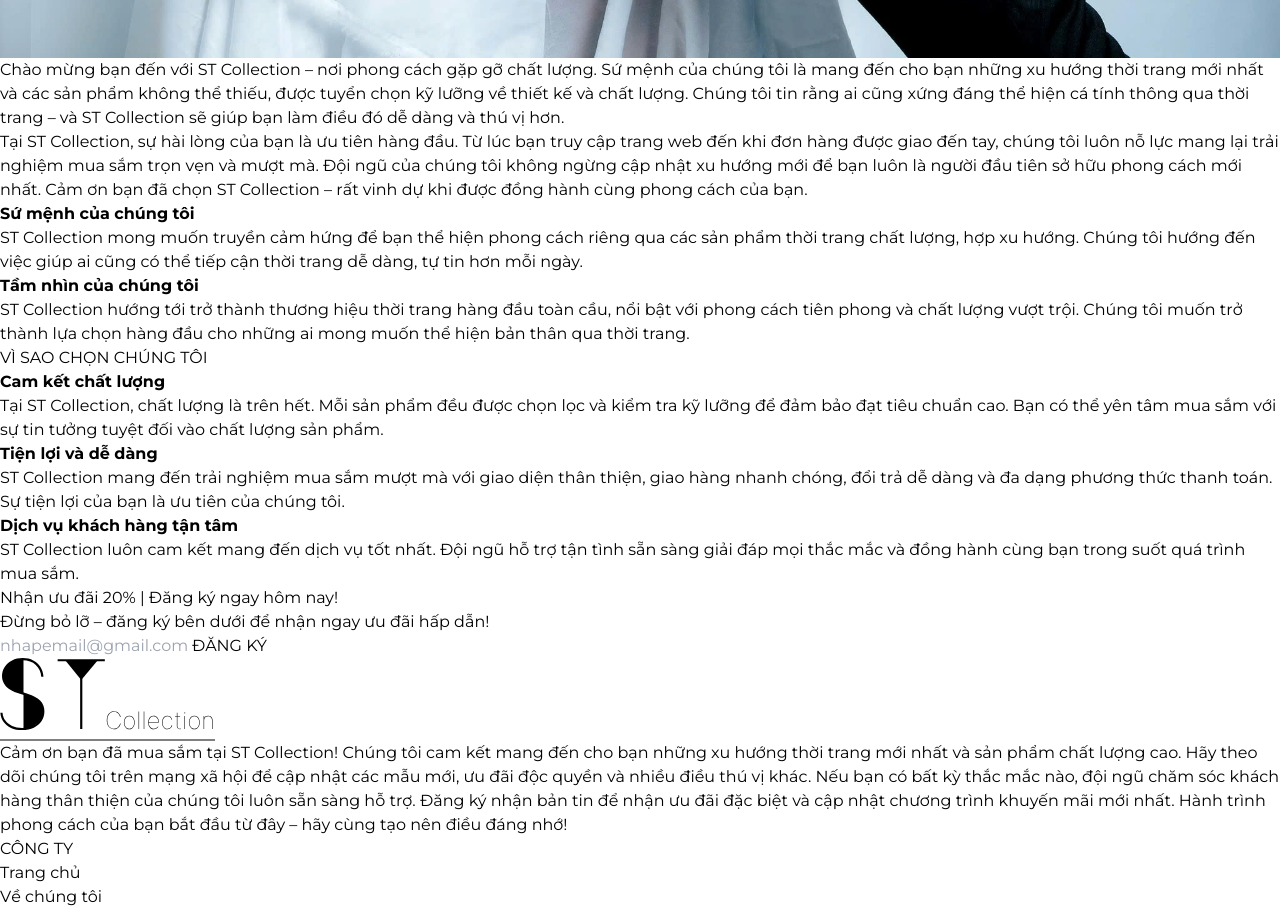
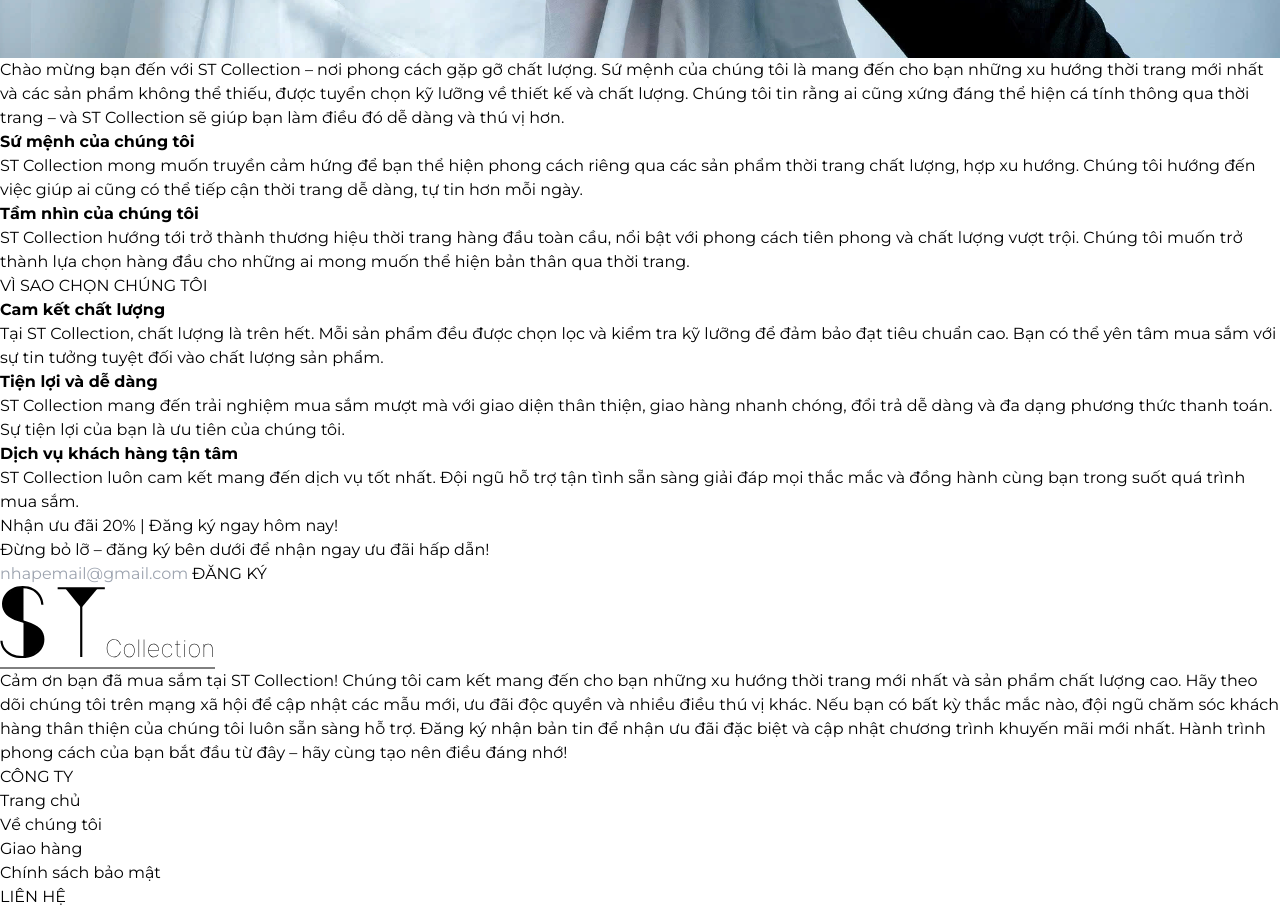
Before and after one commit to hoangkha442/seotests, a React (Vite) app: page /about in a window 1280 px wide. Shown: the part 2100-3012 px from the top of the page. Built offline with nearby package versions, Linux system fonts and the light colour scheme.

Commit message:
change image

```diff
--- a/src/pages/About.jsx
+++ b/src/pages/About.jsx
@@ -25,14 +25,7 @@
             hiện cá tính thông qua thời trang – và ST Collection sẽ giúp bạn làm điều
             đó dễ dàng và thú vị hơn.
           </p>
-          <p>
-            Tại ST Collection, sự hài lòng của bạn là ưu tiên hàng đầu. Từ lúc bạn
-            truy cập trang web đến khi đơn hàng được giao đến tay, chúng tôi
-            luôn nỗ lực mang lại trải nghiệm mua sắm trọn vẹn và mượt mà. Đội
-            ngũ của chúng tôi không ngừng cập nhật xu hướng mới để bạn luôn là
-            người đầu tiên sở hữu phong cách mới nhất. Cảm ơn bạn đã chọn
-            ST Collection – rất vinh dự khi được đồng hành cùng phong cách của bạn.
-          </p>
+
 
           <b className="text-gray-800">Sứ mệnh của chúng tôi</b>
           <p>
```
